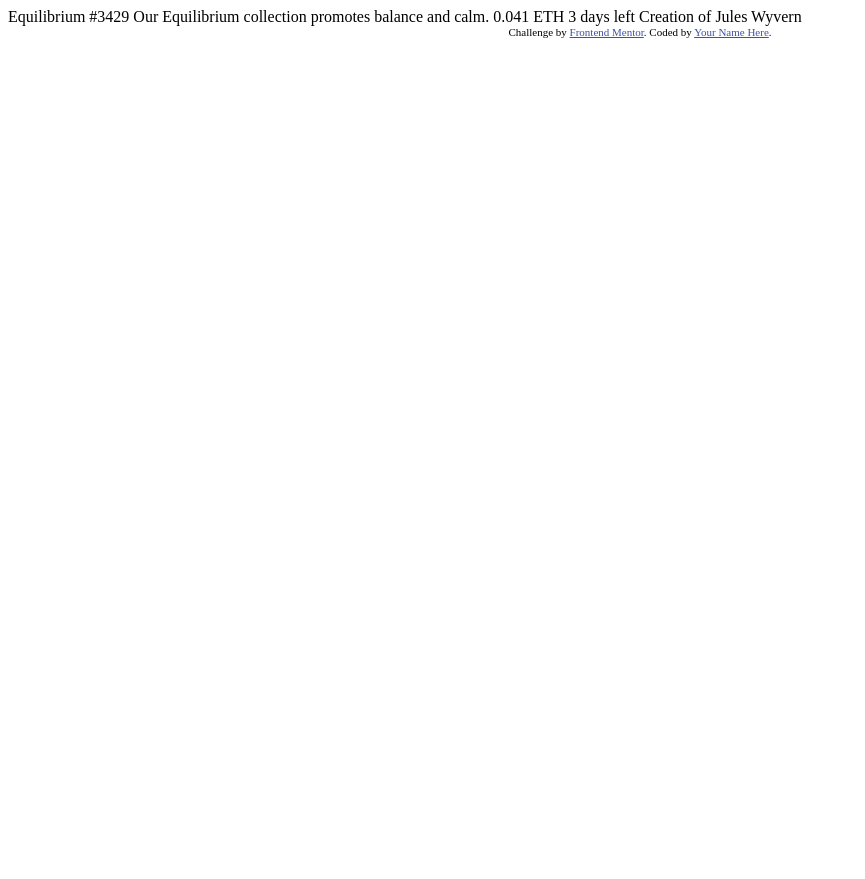
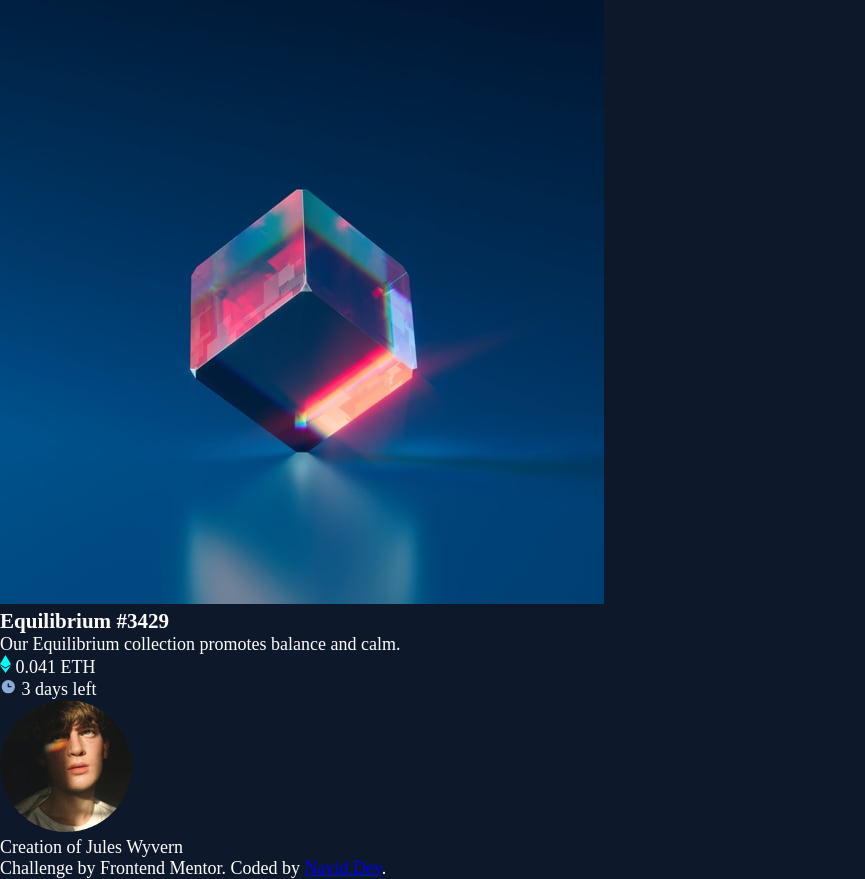
Before and after one commit to navidabdi/nft-preview-card-component, a plain HTML site: page index.html in a window 1280 px wide. Shown: the whole page, without its empty margins (0-865 px from the left). Before the commit the page ends 800 px from the top, so only its background shows below. Drawn offline with Linux system fonts and the light colour scheme.

Commit message:
add html

```diff
--- a/index.html
+++ b/index.html
@@ -1,33 +1,52 @@
 <!DOCTYPE html>
 <html lang="en">
   <head>
-  <meta charset="UTF-8">
-  <meta name="viewport" content="width=device-width, initial-scale=1.0"> <!-- displays site properly based on user's device -->
+    <meta charset="UTF-8" />
+    <meta name="viewport" content="width=device-width, initial-scale=1.0" />
+    <!-- displays site properly based on user's device -->
 
-  <link rel="icon" type="image/png" sizes="32x32" href="./images/favicon-32x32.png">
+    <link
+      rel="icon"
+      type="image/png"
+      sizes="32x32"
+      href="./images/favicon-32x32.png"
+    />
 
     <title>Frontend Mentor | NFT preview card component</title>
 
-  <!-- Feel free to remove these styles or customise in your own stylesheet 👍 -->
-  <style>
-    .attribution { font-size: 11px; text-align: center; }
-    .attribution a { color: hsl(228, 45%, 44%); }
-  </style>
+    <link rel="stylesheet" href="style.css" />
   </head>
   <body>
-
-  Equilibrium #3429
-
-  Our Equilibrium collection promotes balance and calm.
-
-  0.041 ETH
-  3 days left
-
-  Creation of Jules Wyvern
-
+    <main>
+      <section class="card-component">
+        <img src="./images/image-equilibrium.jpg" alt="equilibrium image" />
+        <div class="info">
+          <h3>Equilibrium #3429</h3>
+          <p>Our Equilibrium collection promotes balance and calm.</p>
+          <div class="data">
+            <div class="equilibrium">
+              <img src="./images/icon-ethereum.svg" alt="icon ethereum" />
+              <span>0.041 ETH</span>
+            </div>
+            <div class="date">
+              <img src="./images/icon-clock.svg" alt="icon clock" />
+              <span>3 days left</span>
+            </div>
+          </div>
+        </div>
+        <div class="author">
+          <img src="./images/image-avatar.png" alt="avatar of an user" />
+          <p>Creation of <span>Jules Wyvern</span></p>
+        </div>
+      </section>
+    </main>
+    <footer>
       <div class="attribution">
-    Challenge by <a href="https://www.frontendmentor.io?ref=challenge" target="_blank">Frontend Mentor</a>.
-    Coded by <a href="#">Your Name Here</a>.
+        Challenge by Frontend Mentor. Coded by
+        <a href="https://www.youtube.com/channel/UCxd6yE9578AmHr1DIRAnJdA"
+          >Navid Dev</a
+        >.
       </div>
+    </footer>
   </body>
 </html>
--- a/style.css
+++ b/style.css
@@ -0,0 +1,15 @@
+@import url('https://fonts.googleapis.com/css2?family=Outfit:wght@300;400;600&display=swap');
+
+* {
+  box-sizing: border-box;
+  margin: 0;
+  padding: 0;
+}
+img {
+  max-width: 100%;
+}
+body {
+  font-size: 1.125rem;
+  background-color: hsl(217, 54%, 11%);
+  color: hsl(0, 0%, 100%);
+}
```
Lines whose indentation alone changed are shown as unchanged.
